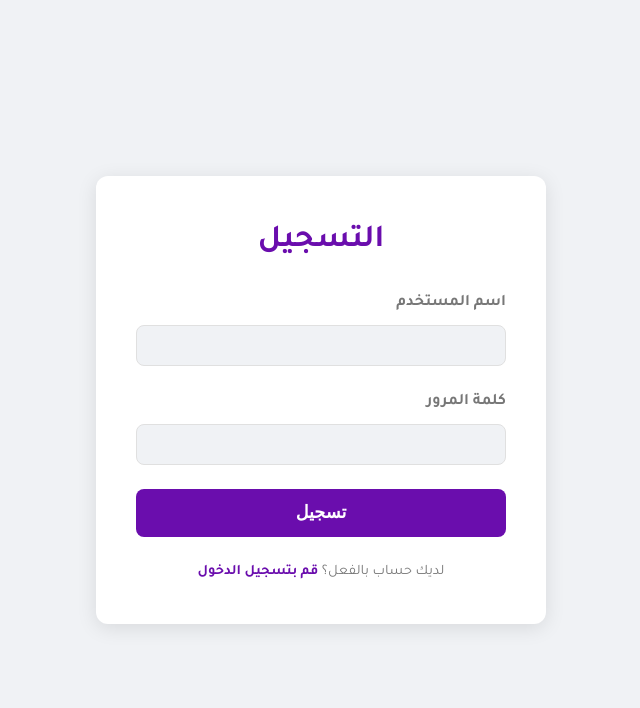
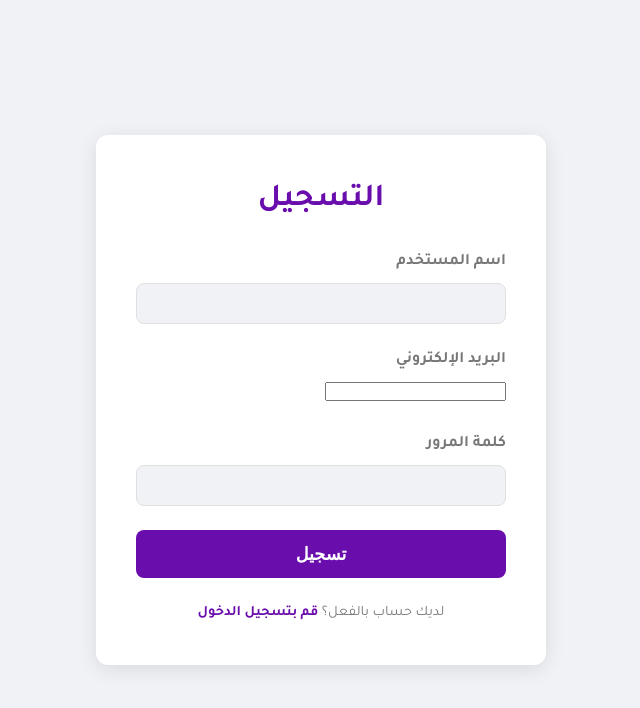
Before and after one commit to mohammadxxyy/MHJ-AI, a Flask app: page /register in a window 1280 px wide. Shown: the top 708 px of the page, without its empty margins (319-959 px from the left). Run offline with Flask 3, Linux system fonts and the light colour scheme.

Commit message:
Add email field and validation to registration

```diff
--- a/app.py
+++ b/app.py
@@ -22,6 +22,7 @@
         CREATE TABLE IF NOT EXISTS users (
             id INTEGER PRIMARY KEY,
             username TEXT UNIQUE NOT NULL,
+            email TEXT UNIQUE NOT NULL,
             password TEXT NOT NULL
         )
     ''')
@@ -77,6 +78,7 @@
 def api_register():
     data = request.json
     username = data.get('username')
+    email = data.get('email')
     password = data.get('password')
 
     conn = sqlite3.connect('database.db')
@@ -84,11 +86,11 @@
 
     try:
         hashed_password = hashlib.sha256(password.encode()).hexdigest()
-        cursor.execute('INSERT INTO users (username, password) VALUES (?, ?)', (username, hashed_password))
+        cursor.execute('INSERT INTO users (username, email, password) VALUES (?, ?, ?)', (username, email, hashed_password))
         conn.commit()
         return jsonify({'message': 'تم إنشاء الحساب بنجاح!'}), 201
     except sqlite3.IntegrityError:
-        return jsonify({'message': 'اسم المستخدم موجود بالفعل.'}), 409
+        return jsonify({'message': 'اسم المستخدم أو البريد الإلكتروني موجودان بالفعل.'}), 409
     finally:
         conn.close()
 
--- a/static/register.js
+++ b/static/register.js
@@ -7,13 +7,23 @@
             event.preventDefault();
 
             const usernameInput = registerForm.querySelector('#username');
+            const emailInput = registerForm.querySelector('#email');
             const passwordInput = registerForm.querySelector('#password');
 
             const username = usernameInput.value.trim();
+            const email = emailInput.value.trim();
             const password = passwordInput.value.trim();
 
-            if (!username || !password) {
-                messageDiv.textContent = 'الرجاء إدخال اسم المستخدم وكلمة المرور.';
+            if (!username || !email || !password) {
+                messageDiv.textContent = 'الرجاء إدخال اسم المستخدم والبريد الإلكتروني وكلمة المرور.';
+                messageDiv.style.color = 'red';
+                return;
+            }
+
+            // تحقق من تنسيق البريد الإلكتروني
+            const emailRegex = /^[^\s@]+@[^\s@]+\.[^\s@]+$/;
+            if (!emailRegex.test(email)) {
+                messageDiv.textContent = 'الرجاء إدخال بريد إلكتروني صحيح.';
                 messageDiv.style.color = 'red';
                 return;
             }
@@ -24,7 +34,7 @@
                     headers: {
                         'Content-Type': 'application/json'
                     },
-                    body: JSON.stringify({ username, password })
+                    body: JSON.stringify({ username, email, password })
                 });
 
                 const data = await response.json();
--- a/templates/register.html
+++ b/templates/register.html
@@ -15,6 +15,10 @@
                 <input type="text" id="username" name="username" required>
             </div>
             <div class="input-group">
+                <label for="email">البريد الإلكتروني</label>
+                <input type="email" id="email" name="email" required>
+            </div>
+            <div class="input-group">
                 <label for="password">كلمة المرور</label>
                 <input type="password" id="password" name="password" required>
             </div>
```
Also changed, not shown: database.db (deleted).
